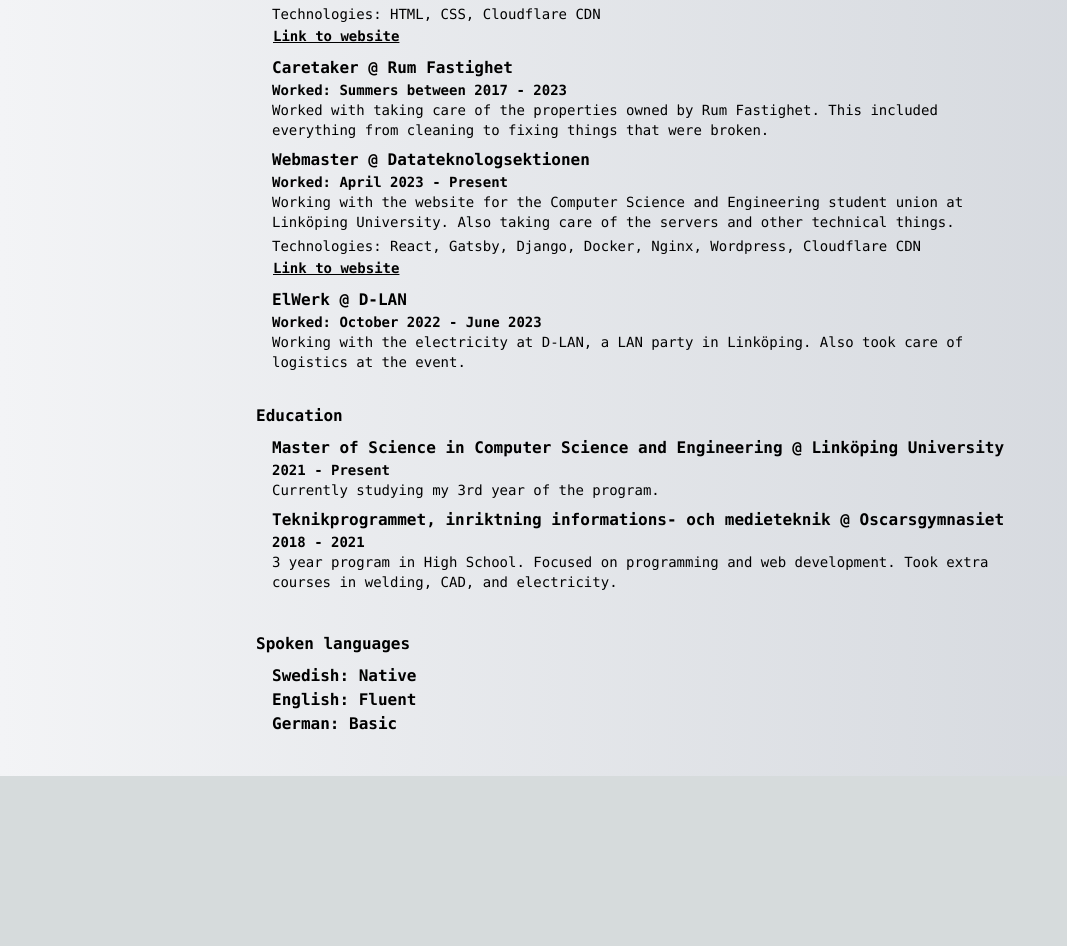
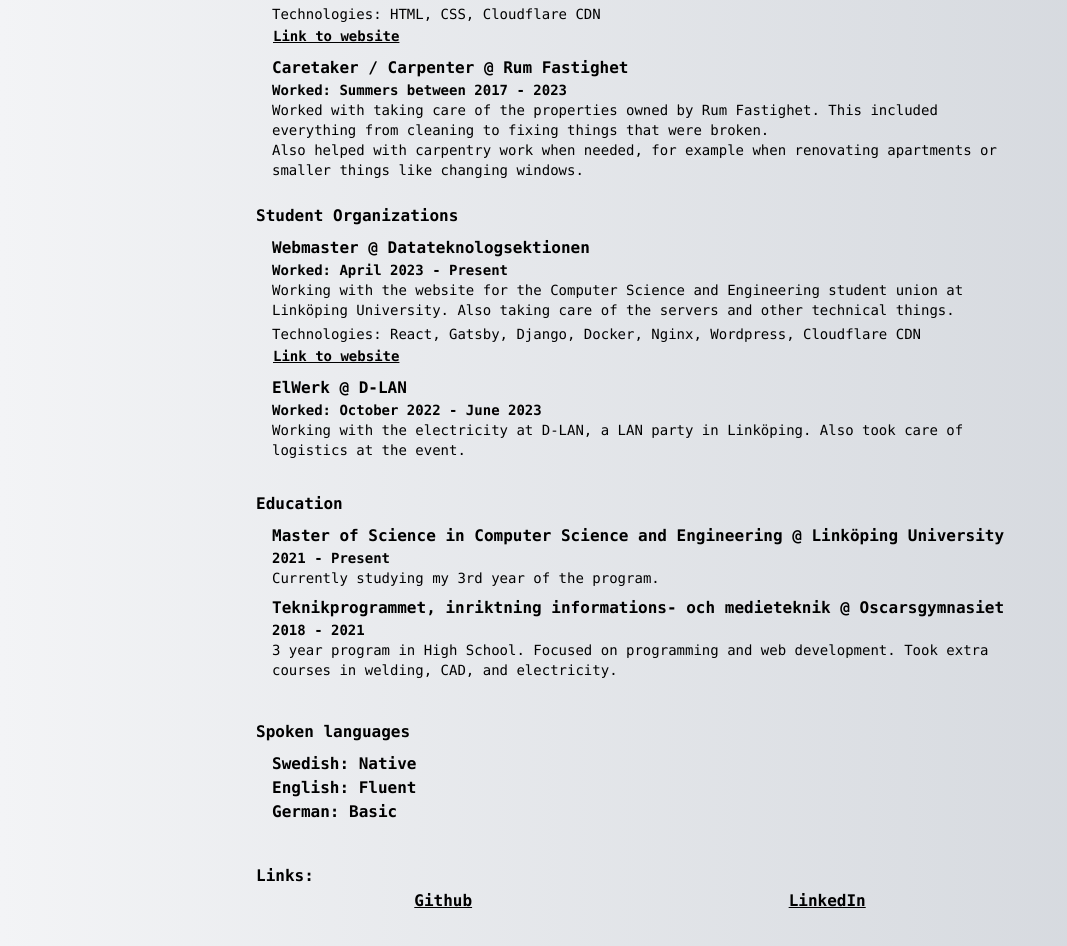
Before and after one commit to Olle-Mineur/blog, a Next.js app in the folder personal-blog/: page /resume in a window 1280 px wide. Shown: the part 490-1436 px from the top of the page, without its empty margins (0-1067 px from the left). Before the commit the page ends 1266 px from the top, so only its background shows below. Built offline with nearby package versions, Linux system fonts and the light colour scheme.

Commit message:
Made a footer & fixed a bug with scrollbar

```diff
--- a/personal-blog/app/layout.tsx
+++ b/personal-blog/app/layout.tsx
@@ -18,9 +18,9 @@
   return (
     <html lang="en">
       <body className={inter.className}>
-        <div className="flex flex-wrap flex-col h-full min-h-screen w-full bg-gradient-to-r from-gray-100 to-gray-300 dark:bg-gradient-to-b dark:from-gray-700 dark:via-gray-900 dark:to-black">
+        <div className="flex flex-wrap flex-col content-center h-full min-h-screen max-w-full bg-gradient-to-r from-gray-100 to-gray-300 dark:bg-gradient-to-b dark:from-gray-700 dark:via-gray-900 dark:to-black">
           <Nav/>
-          <div className="w-3/5 mx-auto">
+          <div className="min-h-screen w-3/5 mx-auto">
           {children}
           </div>
         </div>
--- a/personal-blog/app/page.tsx
+++ b/personal-blog/app/page.tsx
@@ -1,5 +1,6 @@
 import Image from 'next/image'
 import Link from 'next/link'
+import Footer from '@/components/footer/Footer'
 
 export default function Home() {
   return (
@@ -11,14 +12,9 @@
         <h2 className="my-4 font-bold">About me:</h2>
         <p className="my-4">
           Currently I am a student at Linköping University studying <Link className="blue-link" href="https://liu.se/en/education/program/6cddd">Master of Science in Computer Science and Engineering</Link>.
+        <br/> This is my personal website where I will post about my projects and other things I find interesting.
+        <br/> You can also find my resume <Link className="blue-link" href="/resume">here</Link>.
         </p>
-      </div>
-      <div className="my-4 flex flex-wrap flex-col">
-        <h2 className="flex-auto font-bold">Links:</h2>
-        <div className="flex text-center">
-          <Link href="https://github.com/Olle-Mineur" className="flex-auto blue-link">Github</Link>
-          <Link href="https://www.linkedin.com/in/olle-mineur/" className="flex-auto blue-link">LinkedIn</Link>
-        </div>
       </div>
       <div className="my-4 flex flex-wrap flex-col content-center">
         <Image
@@ -29,6 +25,7 @@
           height={300}
           priority/>
       </div>
+      <Footer/>
     </main>
   )
 }
--- a/personal-blog/app/projects/page.tsx
+++ b/personal-blog/app/projects/page.tsx
@@ -1,4 +1,5 @@
 import type { Metadata } from 'next'
+import Footer from '@/components/footer/Footer'
 
 export const metadata: Metadata = {
     title: 'Projects',
@@ -70,6 +71,7 @@
                     </div>
                 </div>
             </div>
+            <Footer/>
         </main>
     )
 }
--- a/personal-blog/app/resume/page.tsx
+++ b/personal-blog/app/resume/page.tsx
@@ -1,6 +1,7 @@
 import type { Metadata } from 'next'
 import Image from 'next/image'
 import Link from 'next/link'
+import Footer from '@/components/footer/Footer'
 
 export const metadata: Metadata = {
     title: 'About me',
@@ -79,14 +80,18 @@
                         <Link href="https://oskarshamnsgasthamn.se/" className="text-sm blue-link">Link to website</Link>
                     </div>
                     <div className="pl-4 my-2">
-                        <h2 className="font-bold">Caretaker @ Rum Fastighet</h2>
+                        <h2 className="font-bold">Caretaker / Carpenter @ Rum Fastighet</h2>
                         <p className="text-sm font-bold">
                             Worked: Summers between 2017 - 2023
                         </p>
                         <p className="text-sm">
                             Worked with taking care of the properties owned by Rum Fastighet. This included everything from cleaning to fixing things that were broken.
+                            <br/> Also helped with carpentry work when needed, for example when renovating apartments or smaller things like changing windows.
                         </p>
                     </div>
+                </div>
+                <div className="my-2">
+                    <h1 className="font-bold ">Student Organizations</h1>
                     <div className="pl-4 my-2">
                         <h2 className="font-bold">Webmaster @ Datateknologsektionen</h2>
                         <p className="text-sm font-bold">
@@ -143,6 +148,7 @@
                     </div>
                 </div>
             </div>
+            <Footer/>
         </main>
     )
 }
--- /dev/null
+++ b/personal-blog/components/footer/Footer.tsx
@@ -0,0 +1,13 @@
+import Link from 'next/link'
+
+export default function Footer() {
+    return (
+        <div className="my-4 flex flex-wrap flex-col relative bottom-0">
+            <h2 className="flex-auto font-bold">Links:</h2>
+            <div className="flex text-center">
+                <Link href="https://github.com/Olle-Mineur" className="flex-auto blue-link">Github</Link>
+                <Link href="https://www.linkedin.com/in/olle-mineur/" className="flex-auto blue-link">LinkedIn</Link>
+            </div>
+        </div>
+    )
+}
```
